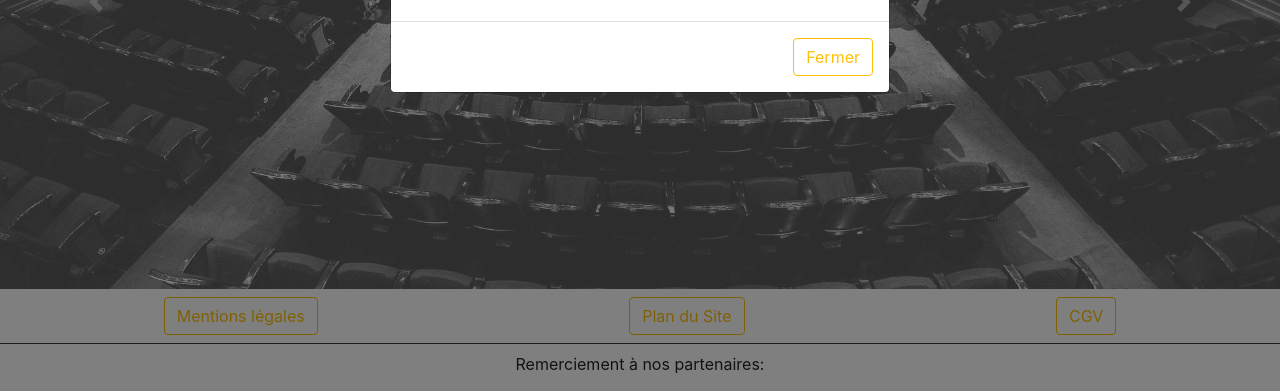
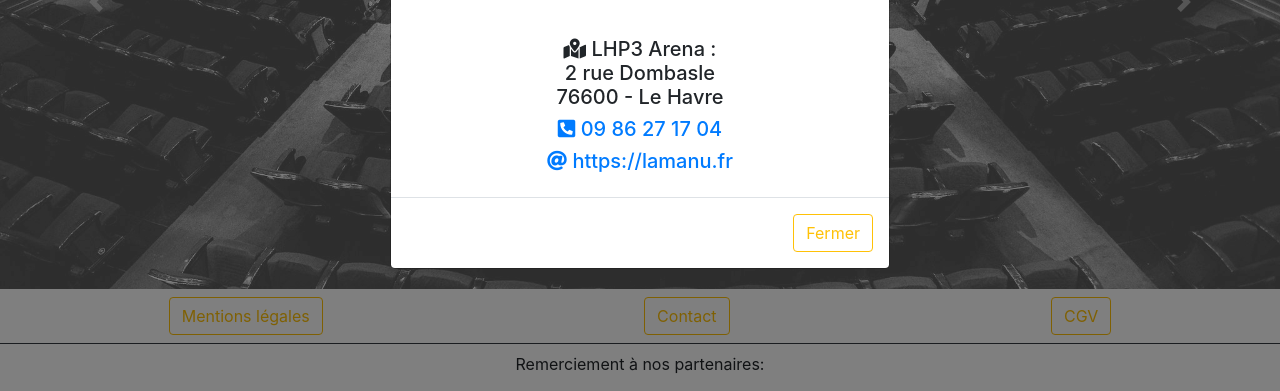
Before and after one commit to julien-chapelle/TpColyseumV2, a PHP site: page / in a window 1280 px wide, after a click on "Contact". Shown: the part 409-800 px from the top of the page. Run offline with PHP 8.4, Linux system fonts and the light colour scheme; data that the repository does not hold is empty; some libraries are stand-ins or nearby versions.

Commit message:
finiion ok, page 404 ok

```diff
--- a/index.php
+++ b/index.php
@@ -16,8 +16,8 @@
 <body>
     <?php require('views/header.php') ?>
     <div class="container-fluid heightBody p-0 m-0">
-        <div class="row justify-content-center">
-            <div class="col">
+        <div class="row justify-content-center m-0">
+            <div class="col p-0">
                 <div id="carouselExampleControls" class="carousel slide" data-ride="carousel">
                     <div class="carousel-inner">
                         <div class="carousel-item active">
--- a/views/footer.php
+++ b/views/footer.php
@@ -6,7 +6,7 @@
                     Mentions légales
                 </button>
                 <button type="button" class="btn btn-outline-warning" data-toggle="modal" data-target="#exampleModal2">
-                    Plan du Site
+                    Contact
                 </button>
                 <button type="button" class="btn btn-outline-warning" data-toggle="modal" data-target="#exampleModal3">
                     CGV
@@ -224,8 +224,15 @@
                         <span aria-hidden="true">&times;</span>
                     </button>
                 </div>
-                <div class="modal-body">
+                <div class="modal-body text-center">
                     <iframe src="https://www.google.com/maps/embed?pb=!1m18!1m12!1m3!1d2592.0261368879383!2d0.13147871569662548!3d49.484013279353796!2m3!1f0!2f0!3f0!3m2!1i1024!2i768!4f13.1!3m3!1m2!1s0x47e02e55af007f11%3A0xcb679803210d6c5c!2s2%20Rue%20de%20Dombasle%2C%2076600%20Le%20Havre!5e0!3m2!1sfr!2sfr!4v1582099722901!5m2!1sfr!2sfr" width="400" height="300" frameborder="0" style="border:0;" allowfullscreen=""></iframe>
+                </div>
+                <div class="modal-body text-center">
+                    <p class="h5"><i class="fas fa-map-marked-alt"></i> LHP3 Arena : <br />
+                        2 rue Dombasle <br />
+                        76600 - Le Havre</p>
+                    <p class="h5"><a href="tel:+33986271704"><i class="fas fa-phone-square-alt"></i> 09 86 27 17 04</a></p>
+                    <p class="h5"><a href="https://lamanu.fr/campus/le-havre-formation-continue-initiale/"><i class="fas fa-at"></i> https://lamanu.fr</a></p>
                 </div>
                 <div class="modal-footer">
                     <button type="button" class="btn btn-outline-warning" data-dismiss="modal">Fermer</button>
```
Also changed, not shown: 404.php (+46 -0 lines), .htaccess, assets/img/404Logo.png (added).
